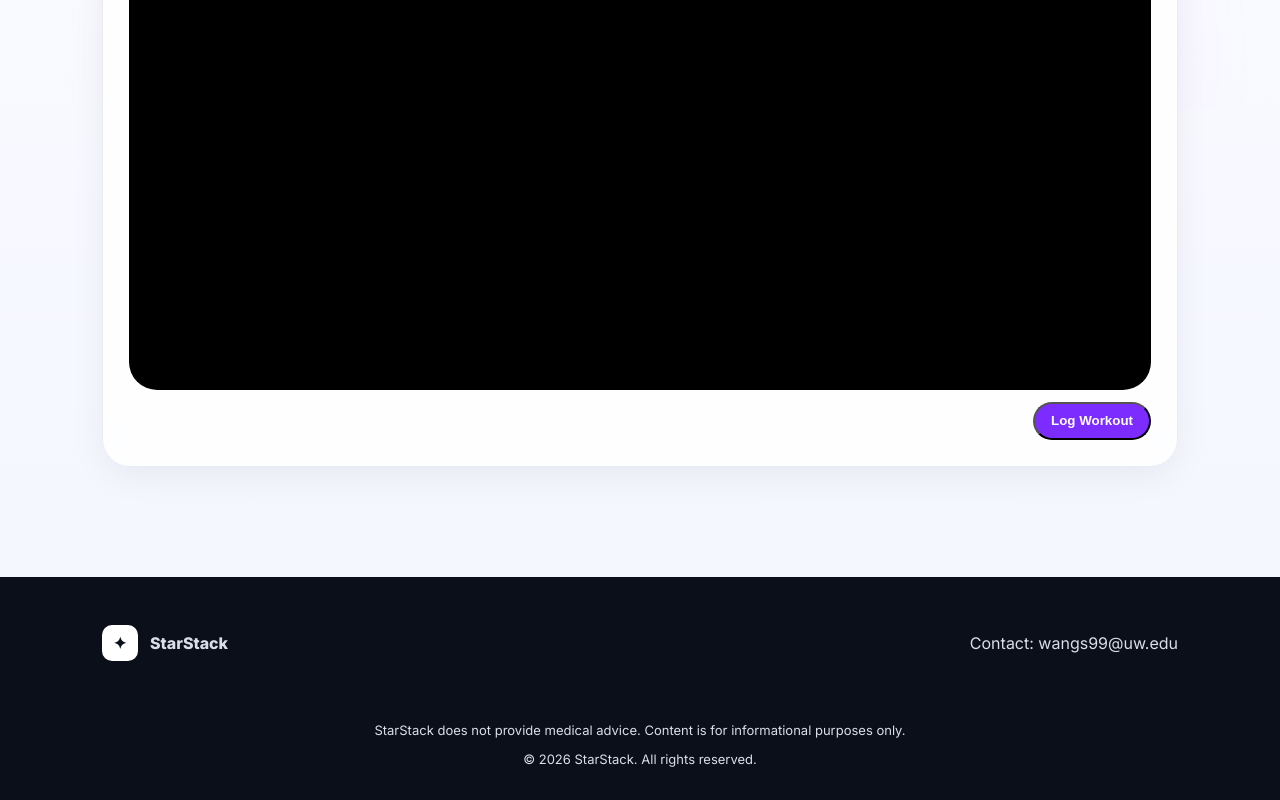
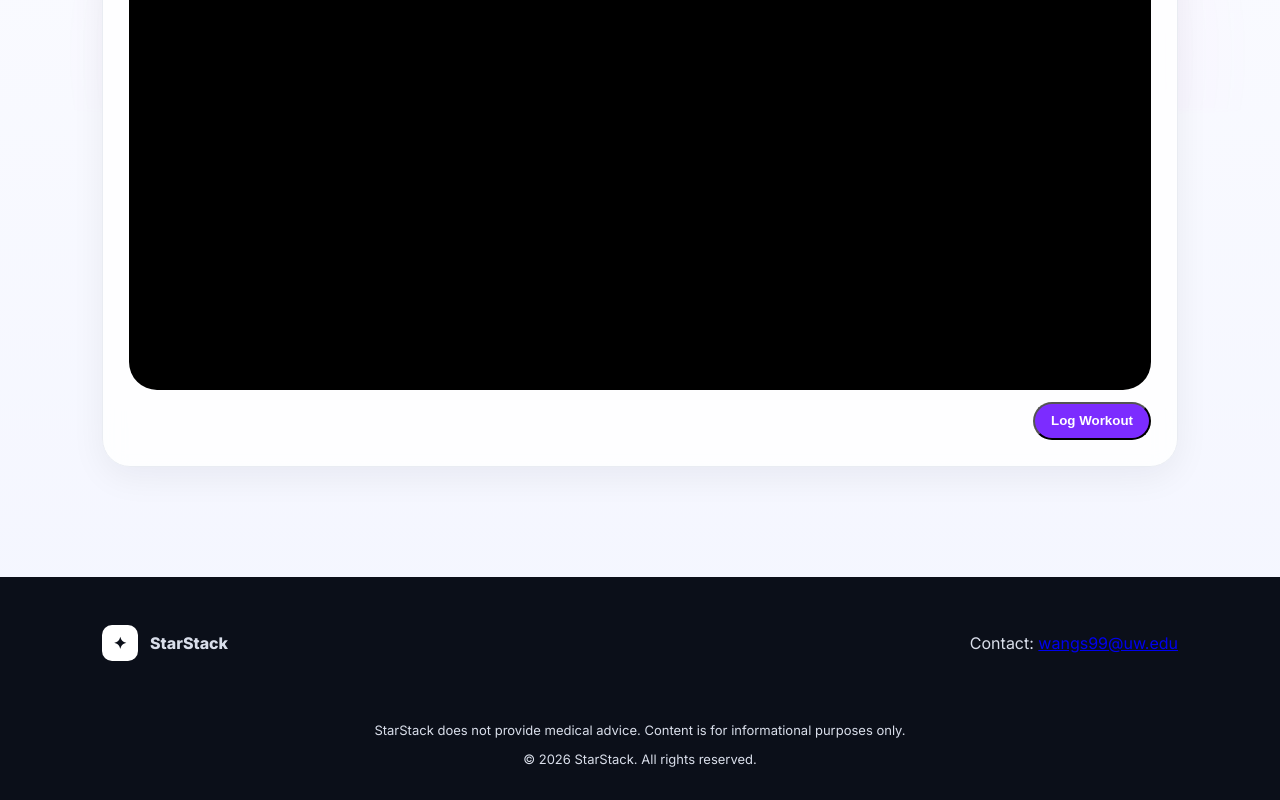
Before and after one commit to cottonries/StarStack, a plain HTML site: page workout.html in a window 1280 px wide. Shown: the part 866-1666 px from the top of the page. Drawn offline with Linux system fonts and the light colour scheme; no server answers.

Commit message:
Update workout.html
make email clickable

```diff
--- a/workout.html
+++ b/workout.html
@@ -116,7 +116,8 @@
       </div>
 
       <div>
-        <p>Contact: wangs99@uw.edu</p>
+<p>Contact: <a href="mailto:wangs99@uw.edu?subject=StarStack Inquiry">
+  wangs99@uw.edu</a></p>
       </div>
     </div>
 
```
